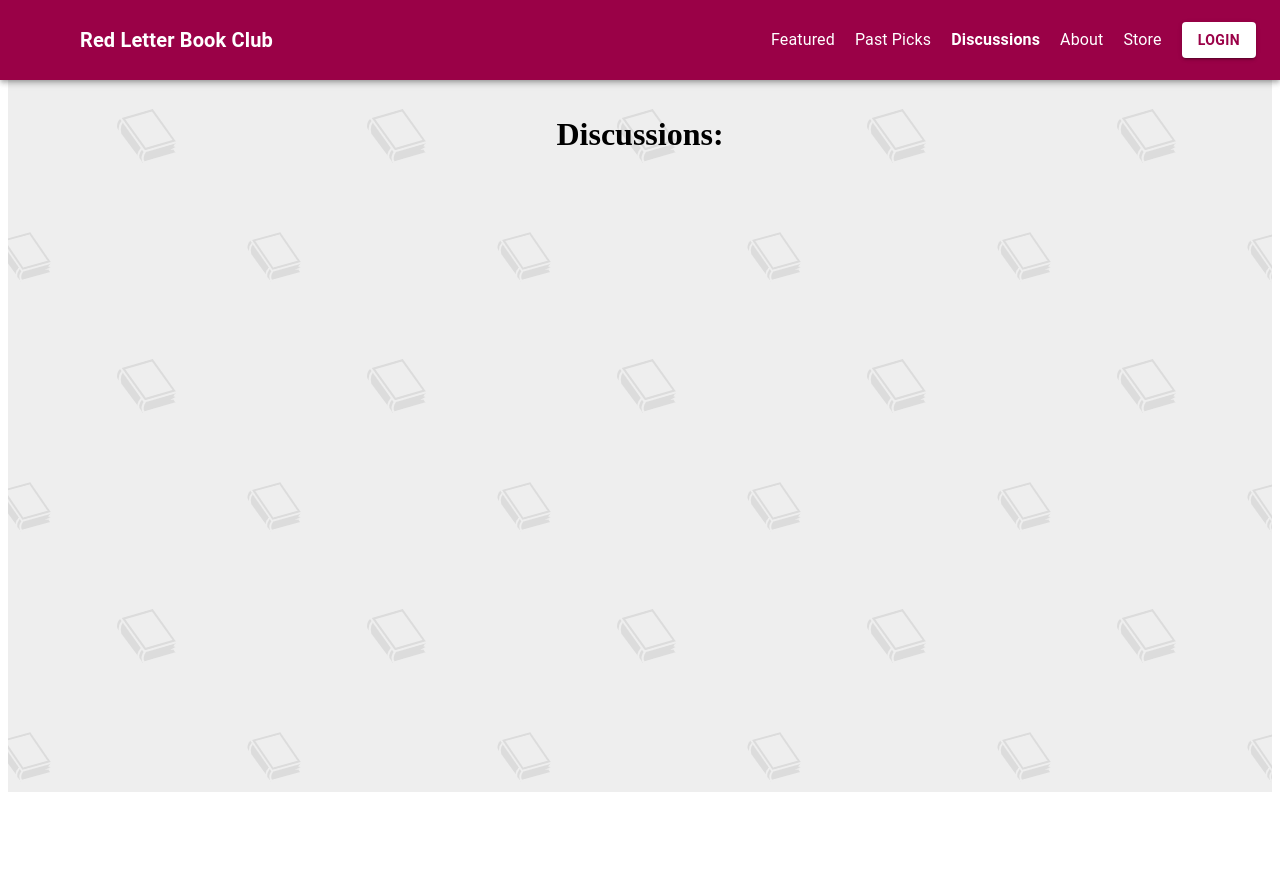
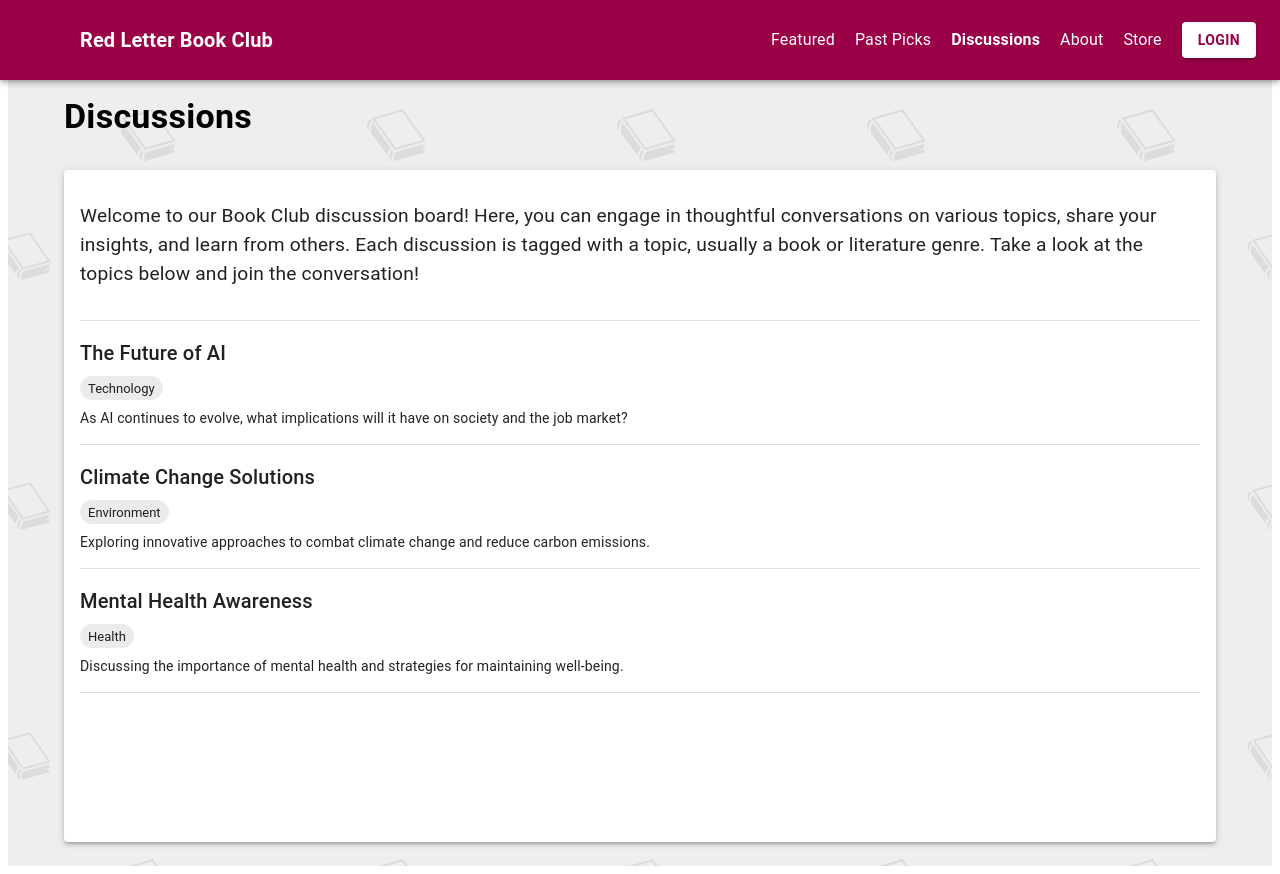
Before and after one commit to harrydcole2/codeathon-website, a React (Vite) app in the folder frontend/: page /discussions in a window 1280 px wide. Before the commit the page ends 800 px from the top, so only its background shows below. Built offline with nearby package versions, Linux system fonts and the light colour scheme; some icons are missing.

Commit message:
Modals with featured/archived, error messaging, discussions stub

```diff
--- a/frontend/src/components/EditBookModal.jsx
+++ b/frontend/src/components/EditBookModal.jsx
@@ -7,6 +7,10 @@ import {
   Button,
   IconButton,
   Box,
+  FormControl,
+  RadioGroup,
+  FormControlLabel,
+  Radio,
 } from "@mui/material";
 import CloseIcon from "@mui/icons-material/Close";
 import { useUpdateBook, useDeleteBook } from "../hooks/book";
@@ -35,6 +39,13 @@ const EditBookModal = ({ open, onClose, book }) => {
     }));
   };
 
+  const handleArchivedChange = (e) => {
+    setEditedBook((prevBook) => ({
+      ...prevBook,
+      archived: e.target.value === "true",
+    }));
+  };
+
   const handleUpdate = async () => {
     try {
       if (!editedBook.title || !editedBook.author || !editedBook.description) {
@@ -56,7 +67,6 @@ const EditBookModal = ({ open, onClose, book }) => {
 
   const handleDelete = async () => {
     try {
-      // if (window.confirm("Are you sure you want to delete this book?")) {
       deleteBookMutation.mutate(book.id, token, {
         onSuccess: () => {
           onClose();
@@ -140,6 +150,25 @@ const EditBookModal = ({ open, onClose, book }) => {
             fullWidth
             sx={{ mb: 2 }}
           />
+          <FormControl component="fieldset">
+            <RadioGroup
+              row
+              name="archived"
+              value={editedBook.archived.toString()}
+              onChange={handleArchivedChange}
+            >
+              <FormControlLabel
+                value="false"
+                control={<Radio />}
+                label="Featured"
+              />
+              <FormControlLabel
+                value="true"
+                control={<Radio />}
+                label="Archived"
+              />
+            </RadioGroup>
+          </FormControl>
           <Box
             sx={{ display: "flex", justifyContent: "space-between", gap: 2 }}
           >
--- a/frontend/src/components/NewBookModal.jsx
+++ b/frontend/src/components/NewBookModal.jsx
@@ -7,6 +7,10 @@ import {
   Button,
   IconButton,
   Box,
+  FormControl,
+  RadioGroup,
+  FormControlLabel,
+  Radio,
 } from "@mui/material";
 import CloseIcon from "@mui/icons-material/Close";
 import { useCreateBook } from "../hooks/book";
@@ -31,6 +35,13 @@ const NewBookModal = ({ open, onClose }) => {
     setNewBook((prevBook) => ({
       ...prevBook,
       [name]: value,
+    }));
+  };
+
+  const handleArchivedChange = (e) => {
+    setNewBook((prevBook) => ({
+      ...prevBook,
+      archived: e.target.value === "true",
     }));
   };
 
@@ -132,6 +143,25 @@ const NewBookModal = ({ open, onClose }) => {
             fullWidth
             sx={{ mb: 2 }}
           />
+          <FormControl component="fieldset">
+            <RadioGroup
+              row
+              name="archived"
+              value={newBook.archived.toString()}
+              onChange={handleArchivedChange}
+            >
+              <FormControlLabel
+                value="false"
+                control={<Radio />}
+                label="Featured"
+              />
+              <FormControlLabel
+                value="true"
+                control={<Radio />}
+                label="Archived"
+              />
+            </RadioGroup>
+          </FormControl>
           <Button
             onClick={handleSubmit}
             variant="contained"
--- a/frontend/src/pages/Discussions.jsx
+++ b/frontend/src/pages/Discussions.jsx
@@ -1,9 +1,97 @@
+import {
+  Container,
+  Box,
+  Typography,
+  Paper,
+  Chip,
+  Divider,
+} from "@mui/material";
+
+const DiscussionItem = ({ title, topicTag, content }) => (
+  <Box>
+    <Box sx={{ py: 2 }}>
+      <Typography variant="h6" gutterBottom>
+        {title}
+      </Typography>
+      <Chip label={topicTag} size="small" sx={{ mb: 1 }} />
+      <Typography variant="body2">{content}</Typography>
+    </Box>
+    <Divider />
+  </Box>
+);
+
 const Discussions = () => {
+  const discussionData = [
+    {
+      title: "The Future of AI",
+      topicTag: "Technology",
+      content:
+        "As AI continues to evolve, what implications will it have on society and the job market?",
+    },
+    {
+      title: "Climate Change Solutions",
+      topicTag: "Environment",
+      content:
+        "Exploring innovative approaches to combat climate change and reduce carbon emissions.",
+    },
+    {
+      title: "Mental Health Awareness",
+      topicTag: "Health",
+      content:
+        "Discussing the importance of mental health and strategies for maintaining well-being.",
+    },
+  ];
+
   return (
-    <>
-    <h1>Discussions: </h1>
-    </>
-  )
-}
+    <Container maxWidth="lg">
+      <Box
+        sx={{
+          display: "flex",
+          justifyContent: "space-between",
+          alignItems: "center",
+          mb: 4,
+        }}
+      >
+        <Typography variant="h4" fontWeight="bold">
+          Discussions
+        </Typography>
+      </Box>
+      <Paper
+        elevation={3}
+        sx={{
+          mt: 2,
+          p: 2,
+          minHeight: "80vh", // Adjust the 100px as needed
+          display: "flex",
+          flexDirection: "column",
+        }}
+      >
+        <Typography
+          variant="body1"
+          paragraph
+          py={2}
+          sx={{ fontSize: "1.2rem" }}
+        >
+          Welcome to our Book Club discussion board! Here, you can engage in
+          thoughtful conversations on various topics, share your insights, and
+          learn from others. Each discussion is tagged with a topic, usually a
+          book or literature genre. Take a look at the topics below and join the
+          conversation!
+        </Typography>
+        <Box sx={{ flexGrow: 1, overflowY: "auto" }}>
+          {discussionData.length > 0 && <Divider />}
+          {discussionData.map((discussion, index) => (
+            <DiscussionItem
+              key={index}
+              title={discussion.title}
+              topicTag={discussion.topicTag}
+              content={discussion.content}
+            />
+          ))}
+        </Box>
+      </Paper>
+    </Container>
+  );
+};
 
-export default Discussions
+export default Discussions;
--- a/frontend/src/pages/Featured.jsx
+++ b/frontend/src/pages/Featured.jsx
@@ -64,6 +64,20 @@ const Featured = () => {
   if (isError) {
     return (
       <Container>
+        <Box
+          sx={{
+            backgroundColor: "#ffeb3b",
+            padding: 2,
+            borderRadius: 1,
+          }}
+        >
+          <Typography fontWeight="bold">
+            {" "}
+            🚧 Our online store is currently under maintenance. We are working
+            hard to bring you a new and improved shopping experience. Stay
+            tuned, exciting things are coming soon! 🚧
+          </Typography>
+        </Box>
         <Typography>Error fetching featured books: {error.message}</Typography>
       </Container>
     );
--- a/frontend/src/pages/PastPicks.jsx
+++ b/frontend/src/pages/PastPicks.jsx
@@ -1,6 +1,6 @@
 import { useGetBooks } from "../hooks/book";
 import PastBookList from "../components/PastBookList";
-import { Container, CircularProgress, Typography } from "@mui/material";
+import { Container, CircularProgress, Typography, Box } from "@mui/material";
 
 const PastPicks = () => {
   // Fetch archived books
@@ -19,7 +19,20 @@ const PastPicks = () => {
   if (isError) {
     return (
       <Container>
-        <Typography>Error fetching past picks: {error.message}</Typography>
+        <Box
+          sx={{
+            backgroundColor: "#ffeb3b",
+            padding: 2,
+            borderRadius: 1,
+          }}
+        >
+          <Typography fontWeight="bold">
+            {" "}
+            🚧 Our past picks section is currently under maintenance Come back
+            later for more content! 🚧
+          </Typography>
+        </Box>
+        <Typography>Error fetching featured books: {error.message}</Typography>
       </Container>
     );
   }
--- a/frontend/src/pages/Store.jsx
+++ b/frontend/src/pages/Store.jsx
@@ -28,16 +28,7 @@ const Store = () => {
 
   return (
     <Box sx={{ padding: 4 }}>
-      {
-        //TODO: have actual store items from the database, and get rid of error message
-        /* <Typography
-        variant="h4"
-        fontWeight="bold"
-        sx={{ mb: 4, textAlign: "center" }}
-      >
-        Store
-      </Typography> */
-      }
+      {/* //TODO: have actual store items from the database, and get rid of error message */}
       <Box
         sx={{
           backgroundColor: "#ffeb3b",
@@ -47,9 +38,8 @@ const Store = () => {
       >
         <Typography fontWeight="bold">
           {" "}
-          🚧 Our online store is currently under maintenance. We are working
-          hard to bring you a new and improved shopping experience. Stay tuned,
-          exciting things are coming soon! 🚧
+          🚧 Our featured books section is currently under maintenance. Come
+          back later for more books! 🚧
         </Typography>
       </Box>
       <StoreCarousel items={storeItems} />
```
